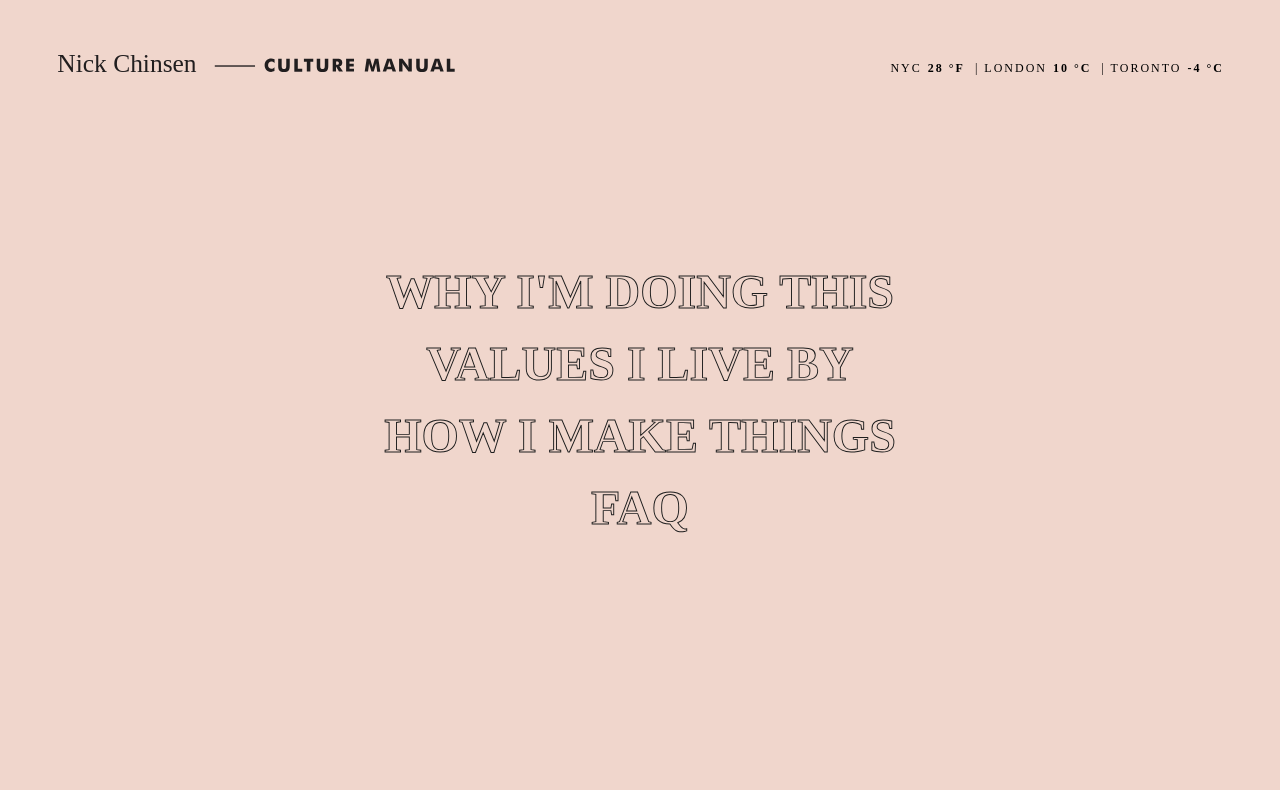
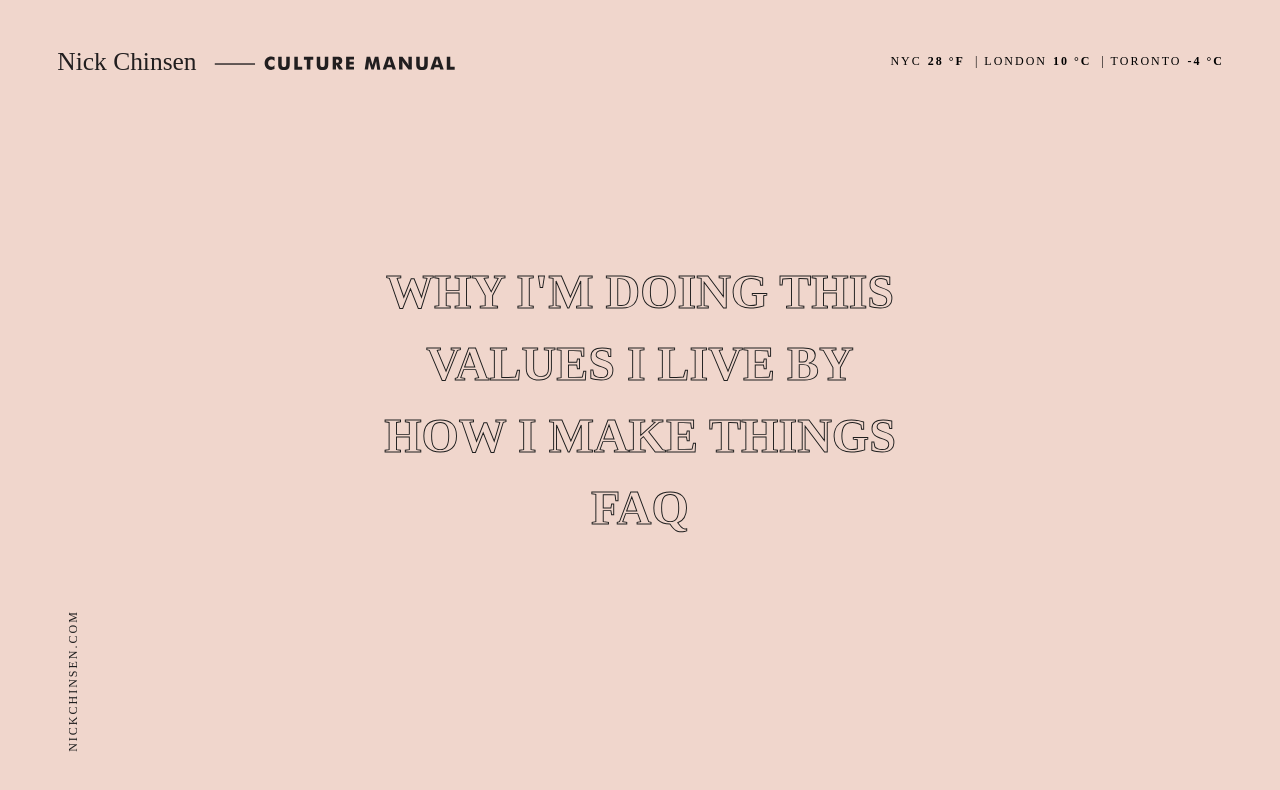
Before and after one commit to karnnivore/culture-project, a Gatsby site: page / in a window 1280 px wide. Built offline with nearby package versions, Linux system fonts and the light colour scheme; Gatsby itself is replaced by a stand-in of ours.

Commit message:
Added bottom left link for landing page

```diff
--- a/src/pages/index.js
+++ b/src/pages/index.js
@@ -38,7 +38,12 @@ const IndexPage = () => {
           </div>
         </div>
         <div class="outernav-bottom">
+          <div class="outernav-bl">
+            <a href="https://www.nickchinsen.com">nickchinsen.com</a>
+          </div>
+          <div class="outernav-br">
 
+          </div>
         </div>
       </div>
     <div class="index">
--- a/src/styles/global.css
+++ b/src/styles/global.css
@@ -1,13 +1,18 @@
 html, body {
     font-family: 'futura-pt';
     font-size: 1.8rem;
-    line-height: 1.4rem;
+    line-height: 1.4;
     box-sizing: border-box;
     margin:0;
 }
 
 div {
     display: block;
+}
+
+a {
+    text-decoration: none;
+    color: #1e1e1e;
 }
 
 .outernav{
@@ -23,6 +28,7 @@ div {
     height: 100vh;
     text-transform: uppercase;
     padding: 48px 56px 48px 56px;
+    box-sizing: border-box;
 }
 
 .outernav-top{
@@ -60,6 +66,28 @@ div {
     padding-left: 10px;
 }
 
+.outernav-bottom{
+    bottom: 0px;
+    box-sizing: border-box;
+    color: black;
+    font-weight: 400;
+    right: 0px;
+    position: relative;
+    text-align: center;
+
+}
+
+.outernav-bl{
+    bottom: 0px;
+    box-sizing: border-box;
+    margin-left: 2vw;
+    pointer-events: auto;
+    position: absolute;
+    text-size-adjust: 100%;
+    transform: rotate(-90deg);
+    transform-origin: bottom left;
+}
+
 .temp{
     font-weight: 600;
     padding-left: 6px;
```
